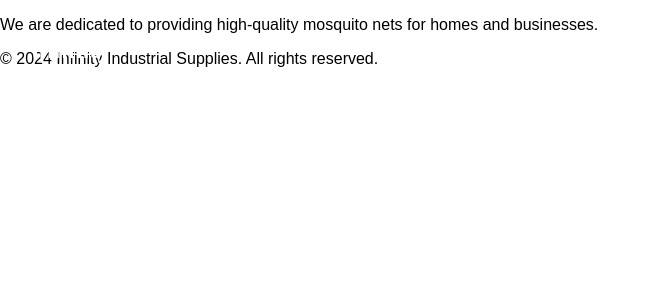
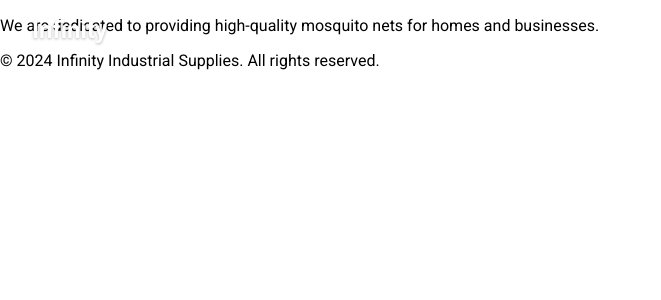
Before and after one commit to WenSuen/Infinity, a PHP site: page /about.html in a window 1280 px wide. Shown: the top 300 px of the page, without its empty margins (0-661 px from the left). Run offline with PHP 8.4, Linux system fonts and the light colour scheme.

Commit message:
change font to roboto and fix styling issue

```diff
--- a/css/style.css
+++ b/css/style.css
@@ -2,7 +2,7 @@
 body, html {
     margin: 0;
     padding: 0;
-    font-family: 'Arial', sans-serif;
+    font-family: 'Roboto', Arial, sans-serif;
     scroll-behavior: smooth;
 }
 
@@ -12,21 +12,24 @@ body, html {
     top: 0;
     left: 0;
     width: 100%;
-    padding: 1em 2em;
-    z-index: 1000;
+    height: 60px; /* Adjusted header thickness */
     display: flex;
     justify-content: space-between;
     align-items: center;
-    transition: background-color 0.3s ease;
+    padding: 0 2em;
+    box-sizing: border-box;
+    z-index: 1000;
+    transition: background-color 0.3s ease, height 0.3s ease;
 }
 
 #main-header.transparent-header {
     background-color: transparent;
+    height: 60px; /* Matches initial size */
 }
 
 #main-header.solid-header {
-    background-color: rgba(0, 0, 0, 0.8);
-    color: white;
+    background-color: rgba(0, 0, 0, 0.9);
+    height: 60px; /* Consistent height */
 }
 
 #main-header nav ul {
@@ -34,8 +37,7 @@ body, html {
     margin: 0;
     padding: 0;
     display: flex;
-    justify-content: flex-end;
-    gap: 20px;
+    gap: 1.5em;
 }
 
 #main-header nav ul li {
@@ -45,12 +47,22 @@ body, html {
 #main-header nav ul li a {
     text-decoration: none;
     color: white;
-    font-weight: bold;
+    font-size: 1rem; /* Adjust font size */
+    font-weight: 500;
     transition: color 0.3s ease;
 }
 
 #main-header nav ul li a:hover {
     color: #4CAF50;
+}
+
+/* Logo Styling */
+#main-header .logo h2 {
+    margin: 0;
+    font-size: 1.5rem;
+    font-weight: 700;
+    color: white;
+    text-shadow: 0px 1px 3px rgba(0, 0, 0, 0.3);
 }
 
 /* Hero Section */
--- a/static/header.html
+++ b/static/header.html
@@ -1,8 +1,8 @@
 <header id="main-header" class="transparent-header">
+    <!-- Google Font -->
+    <link href="https://fonts.googleapis.com/css2?family=Roboto:wght@400;500;700&display=swap" rel="stylesheet">
     <div class="logo">
-        <a href="index.html" style="text-decoration: none; color: white;">
-            <h2>Infinity</h2>
-        </a>
+        <h2>Infinity</h2>
     </div>
     <nav>
         <ul>
```
